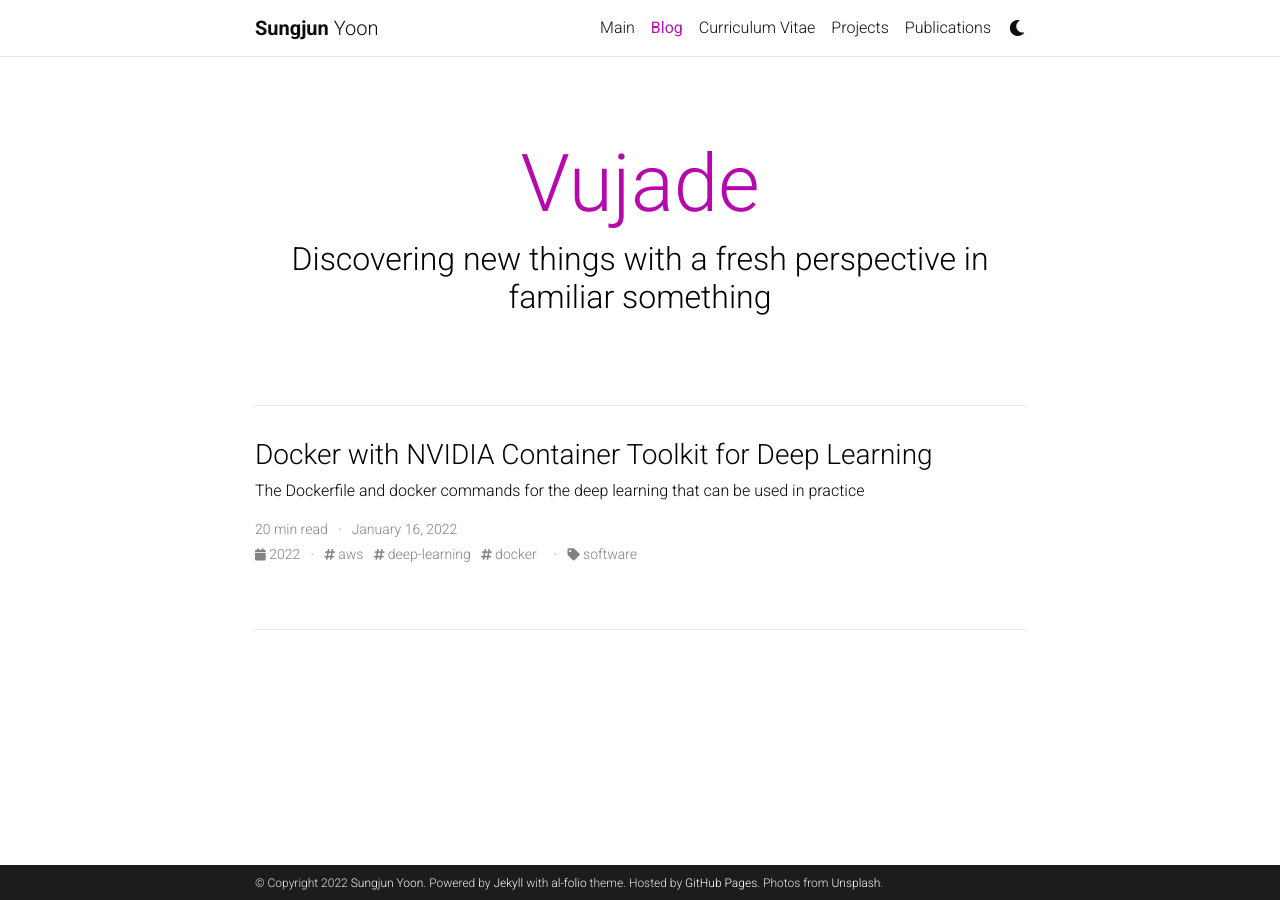
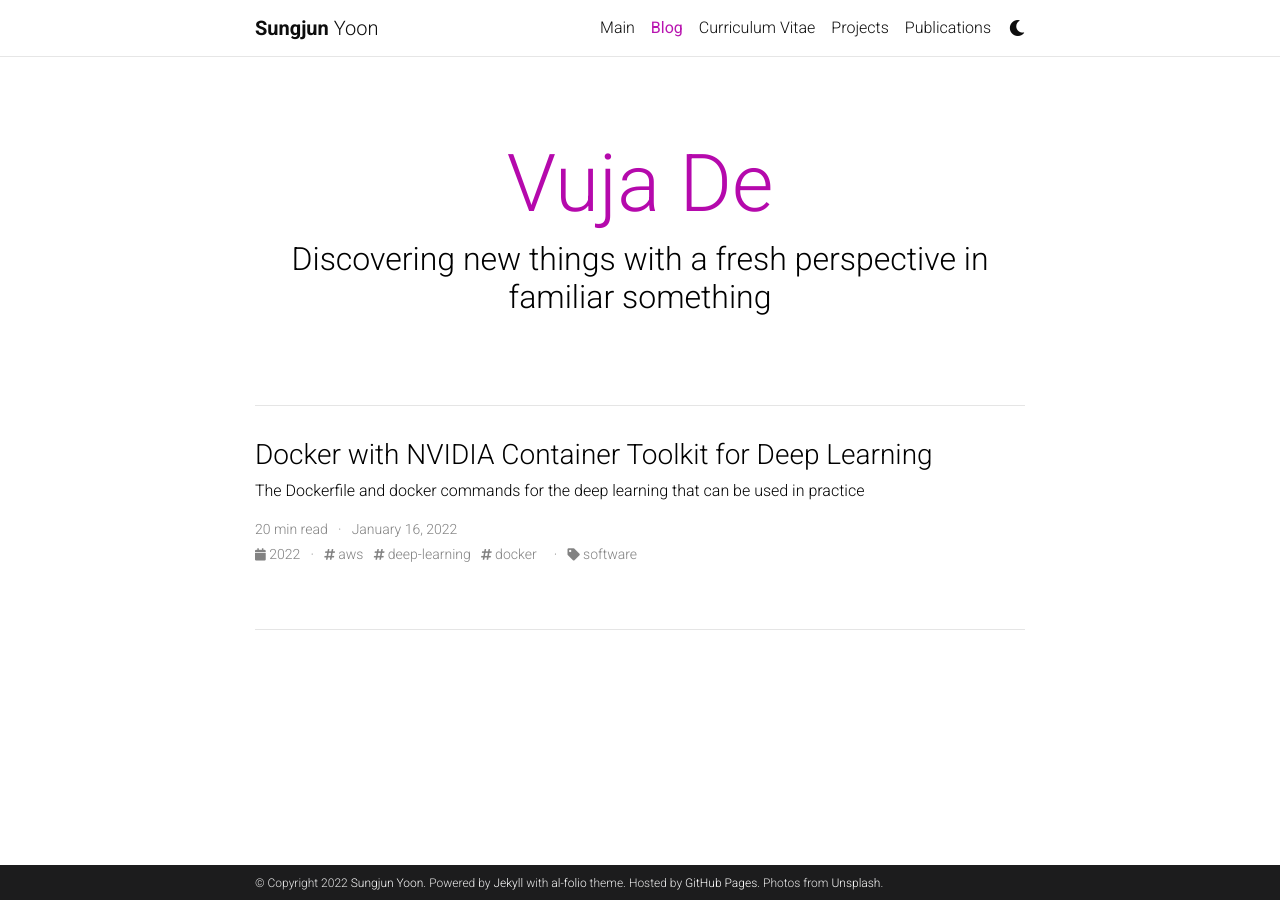
Before and after one commit to vujadeyoon/vujadeyoon.github.io, a Jekyll site: the page built from blog/index.html, in a window 1280 px wide. Built offline with Jekyll 4.4.1, drawn with Linux system fonts in a browser that asks for light colours; the list of posts is cut into pages by our own code; comment, search, counter and statistics services are not loaded; a style sheet for code colours, icons or effects is not loaded.

Commit message:
220120r: update blog_name in _config.yml.

```diff
--- a/_config.yml
+++ b/_config.yml
@@ -85,7 +85,7 @@
 # Blog
 # -----------------------------------------------------------------------------
 
-blog_name: Vujade  # your blog must have a name for it to show up in the nav bar
+blog_name: Vuja De # your blog must have a name for it to show up in the nav bar
 blog_description: Discovering new things with a fresh perspective in familiar something
 permalink: /blog/:year/:title/
 
```
